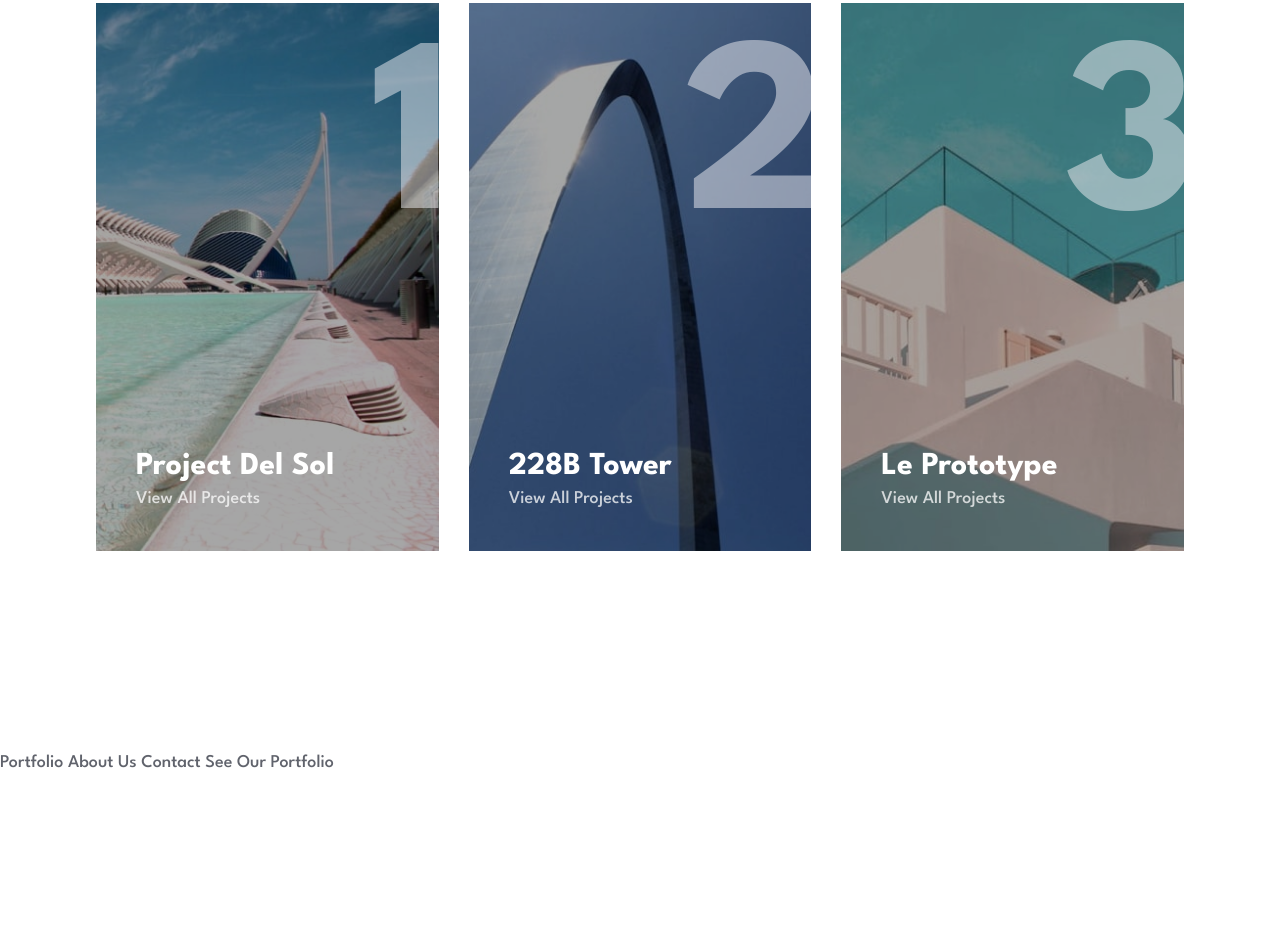
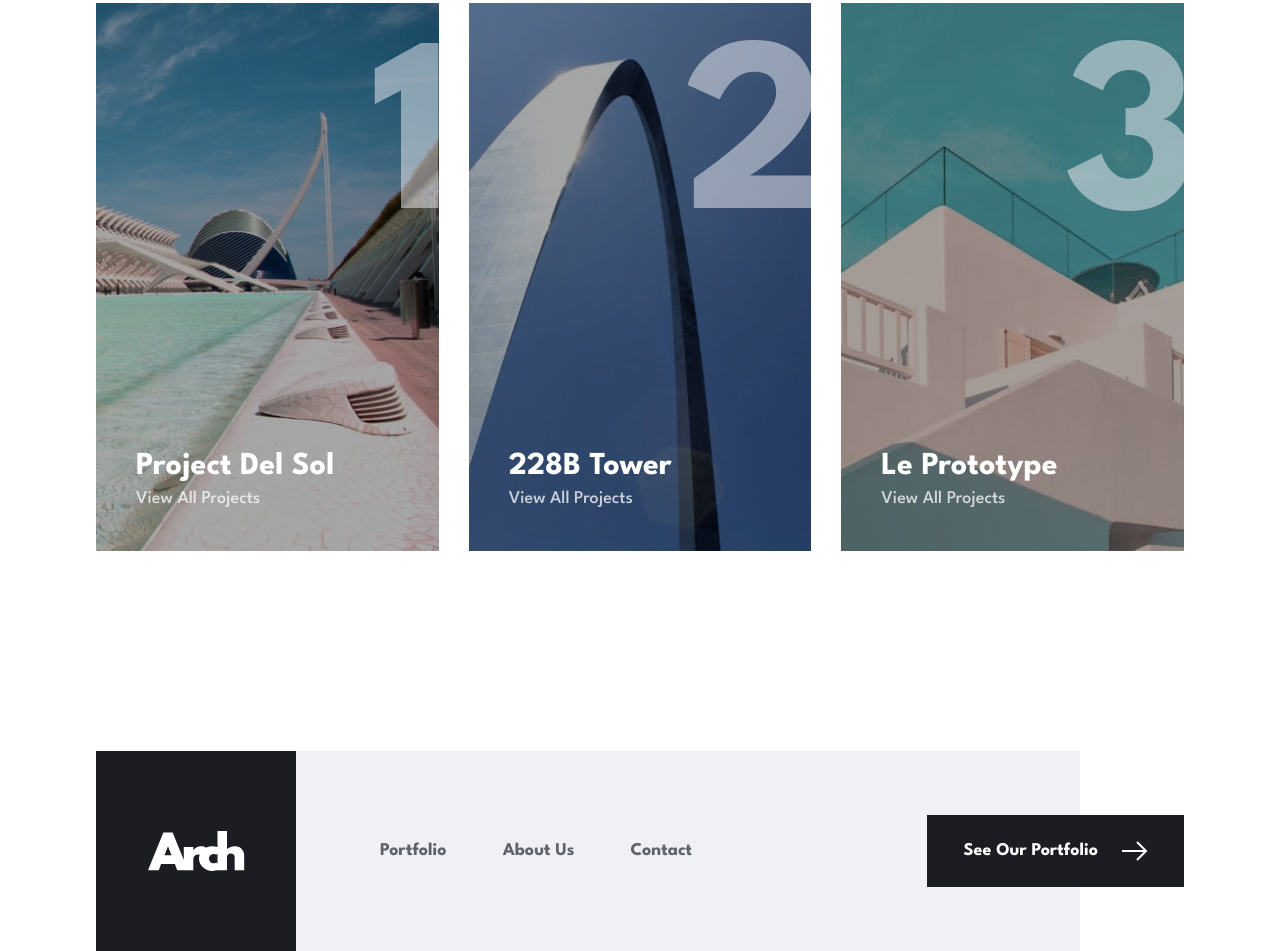
Before and after one commit to karolbanat/fem-arch-studio-website, a website built with Vite: page index.html in a window 1280 px wide. Shown: the part 2717-3668 px from the top of the page. Before the commit the page ends 3492 px from the top, so only its background shows below. Built offline with nearby package versions, Linux system fonts and the light colour scheme.

Commit message:
Page footer

```diff
--- a/index.html
+++ b/index.html
@@ -295,11 +295,41 @@
         </section>
     </main>
 
-    Portfolio
-    About Us
-    Contact
+    <div class="container"
+         data-spacer="none-md">
+        <footer class="page-footer">
+            <div class="logo-container">
+                <a href="#">
+                    <img src="./src/assets/logo-light.svg"
+                         alt="Arch homepage">
+                </a>
+            </div>
 
-    See Our Portfolio
+            <nav>
+                <ul class="page-footer__nav-list">
+                    <li>
+                        <a href="./pages/portfolio.html"
+                           class="link">Portfolio</a>
+                    </li>
+                    <li>
+                        <a href="./pages/about.html"
+                           class="link">About Us</a>
+                    </li>
+                    <li>
+                        <a href="./pages/contact.html"
+                           class="link">Contact</a>
+                    </li>
+                </ul>
+            </nav>
+
+            <a href="./pages/portfolio.html"
+               class="button">
+                <span>See Our Portfolio</span>
+                <img src="./src/assets/icons/icon-arrow.svg"
+                     alt="">
+            </a>
+        </footer>
+    </div>
 
     <script type="module"
             src="/src/main.ts"></script>
--- a/src/style.css
+++ b/src/style.css
@@ -277,6 +277,24 @@ h2 {
 	left: 0;
 }
 
+/* logo container */
+.logo-container {
+	display: grid;
+	place-items: center;
+
+	padding: 2rem;
+	width: 7.5rem;
+	aspect-ratio: 1 / 1;
+
+	background-color: var(--clr-neutral-800);
+}
+
+@media only screen and (min-width: 62em) {
+	.logo-container {
+		width: 12.5rem;
+	}
+}
+
 /* navigation */
 .page-navigation {
 	z-index: 9999;
@@ -314,6 +332,67 @@ h2 {
 
 	.page-navigation__nav:not([data-expanded]) {
 		display: none;
+	}
+}
+
+/* footer */
+.page-footer,
+.page-footer__nav-list {
+	display: flex;
+	flex-direction: column;
+	align-items: center;
+	gap: 2rem;
+}
+
+.page-footer {
+	position: relative;
+	padding-block-end: 3rem;
+}
+
+.page-footer::before {
+	content: '';
+	position: absolute;
+	z-index: -10;
+	bottom: 0;
+	left: 0;
+	width: 100%;
+	height: calc(100% - 3.75rem);
+	background-color: var(--clr-neutral-200);
+}
+
+@media only screen and (min-width: 48em) {
+	.page-footer,
+	.page-footer__nav-list {
+		flex-direction: row;
+	}
+
+	.page-footer {
+		gap: 2.5rem;
+		padding-block-end: 0;
+	}
+
+	.page-footer > :last-child {
+		margin-inline-start: auto;
+	}
+
+	.page-footer::before {
+		width: max(80%, 38.25rem);
+		height: 100%;
+	}
+
+	.page-footer__nav-list {
+		gap: 3.5rem;
+	}
+}
+
+@media only screen and (min-width: 69.25em) {
+	.page-footer {
+		gap: 5.25rem;
+	}
+
+	.page-footer::before {
+		width: max(88%, 61.5rem);
+		height: 100%;
 	}
 }
 
@@ -652,6 +731,12 @@ h2 {
 	}
 }
 
+@media only screen and (max-width: 62em) {
+	.container[data-spacer='none-md'] {
+		width: auto;
+	}
+}
+
 .flow > * + * {
 	margin-top: var(--flow-spacer, 1em);
 }
```
Also changed, not shown: src/assets/logo-light.svg (added).
